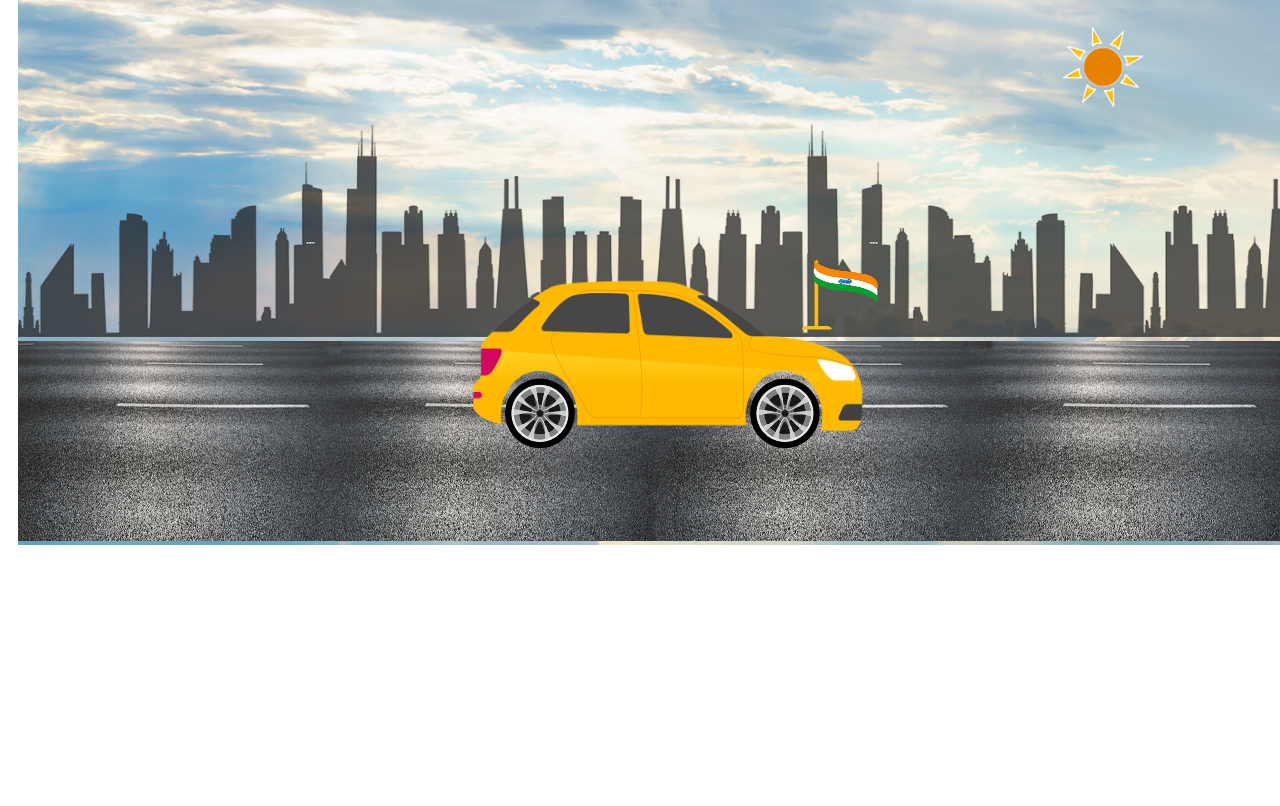
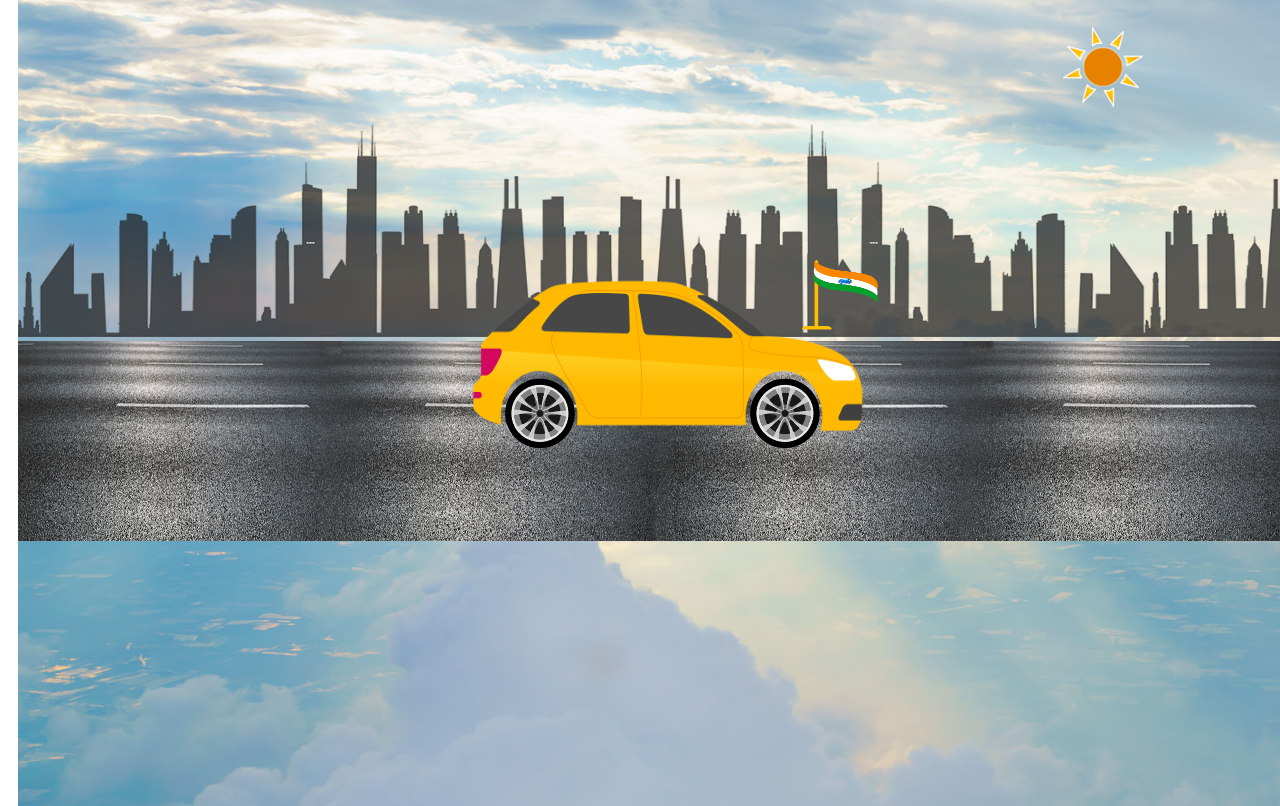
Before and after one commit to DeekshaSingh011/css6, a plain HTML site: page index3.html in a window 1280 px wide. Shown: the part 101-907 px from the top of the page. Before the commit the page ends 800 px from the top, so only its background shows below. Drawn offline with Linux system fonts and the light colour scheme.

Commit message:
Update style3.css

```diff
--- a/style3.css
+++ b/style3.css
@@ -1,5 +1,6 @@
-body
-{
+body{
+
+
     border: 10px solid;
     border-color: white green white orange;
     opacity: 9;
@@ -7,6 +8,8 @@ body
 .main
 {
     background-image: url("sky.jpg");
+    height:889px;
+    width:1290px;
     position: absolute;
     z-index: -1;
 }
```
